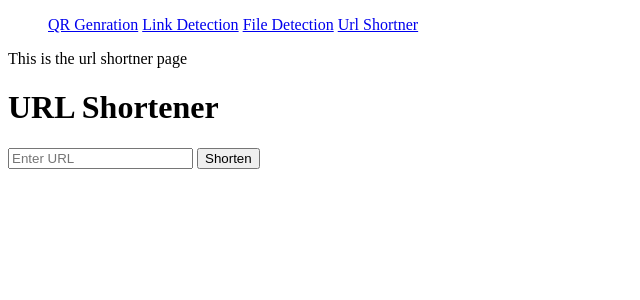
After one commit to BhavikPahuja/spam_detect, a Django app: page /url_shortener in a window 1280 px wide. The commit adds this page. Shown: the top 300 px of the page, without its empty margins (0-640 px from the left). Run offline with Django 5.2, Linux system fonts and the light colour scheme.

Commit message:
url shortner is done

```diff
--- a/templates/base.html
+++ b/templates/base.html
@@ -17,7 +17,7 @@
 
                 <li><a href="/file_detection">File Detection</a></li>
 
-                <li><a href="/url_shortner">Url Shortner</a></li>
+                <li><a href="/url_shortener">Url Shortner</a></li>
 
 
             </ul>
--- /dev/null
+++ b/templates/url_shortener.html
@@ -0,0 +1,20 @@
+{% extends "base.html" %}
+
+{% block title %}Url Shortner{% endblock title %}
+
+{% block main %}
+
+This is the url shortner page
+
+<h1>URL Shortener</h1>
+<form method="post">
+    {% csrf_token %}
+    <input type="url" name="original_url" placeholder="Enter URL" required>
+    <button type="submit">Shorten</button>
+</form>
+
+{% if short_url %}
+    <p>Your shortened URL: <a href="{{ short_url }}" target="_blank">{{ short_url }}</a></p>
+{% endif %}
+
+{% endblock main %}
--- a/user/urls.py
+++ b/user/urls.py
@@ -9,7 +9,7 @@ urlpatterns = [
     path('qr',views.qr,name='qr'),
     path('link_detection',views.link_detection,name='link_detection'),
     path('file_detection',views.file_detection,name='file_detection'),
-    path('url_shortner',views.url_shortner,name='url_shortner'),
+    path('url_shortener', views.shorten_url, name='shorten_url'),
 
 
 ]
--- a/user/views.py
+++ b/user/views.py
@@ -1,10 +1,13 @@
-from django.shortcuts import render
+from django.shortcuts import render,redirect
 from .models import QR_genration
 import qrcode
 from django.core.files.base import ContentFile
 from io import BytesIO
 import hashlib
 import vt
+from django.http import JsonResponse
+from .models import URL
+
 
 def home(request):
     return render(request, 'home.html')
@@ -102,6 +105,17 @@ def file_detection(request):
 
     return render(request, "file_detection.html", {"message": "Please upload a file."})
 
+import pyshorteners
+from . import web_scrap_for_url_shortner
 
-def url_shortner(request):
-    return render(request,'url_shortner.html')
+def shorten_url(request):
+    short_url = None  # Default value if no URL is shortened
+    if request.method == "POST":
+        original_url = request.POST.get("original_url")
+        if original_url:
+            # Use pyshorteners to generate a shortened URL
+            s = pyshorteners.Shortener()
+            short_url = s.tinyurl.short(original_url)
+            # short_url = web_scrap_for_url_shortner.long_url(short_url)
+
+    return render(request, "url_shortener.html", {"short_url": short_url})
```
Also changed, not shown: templates/url_shortner.html (deleted, +0 -9 lines), user/models.py (+16 -0 lines), user/web_scrap_for_url_shortner.py (added, +15 -0 lines), db.sqlite3, user/migrations/0005_url.py (added).
